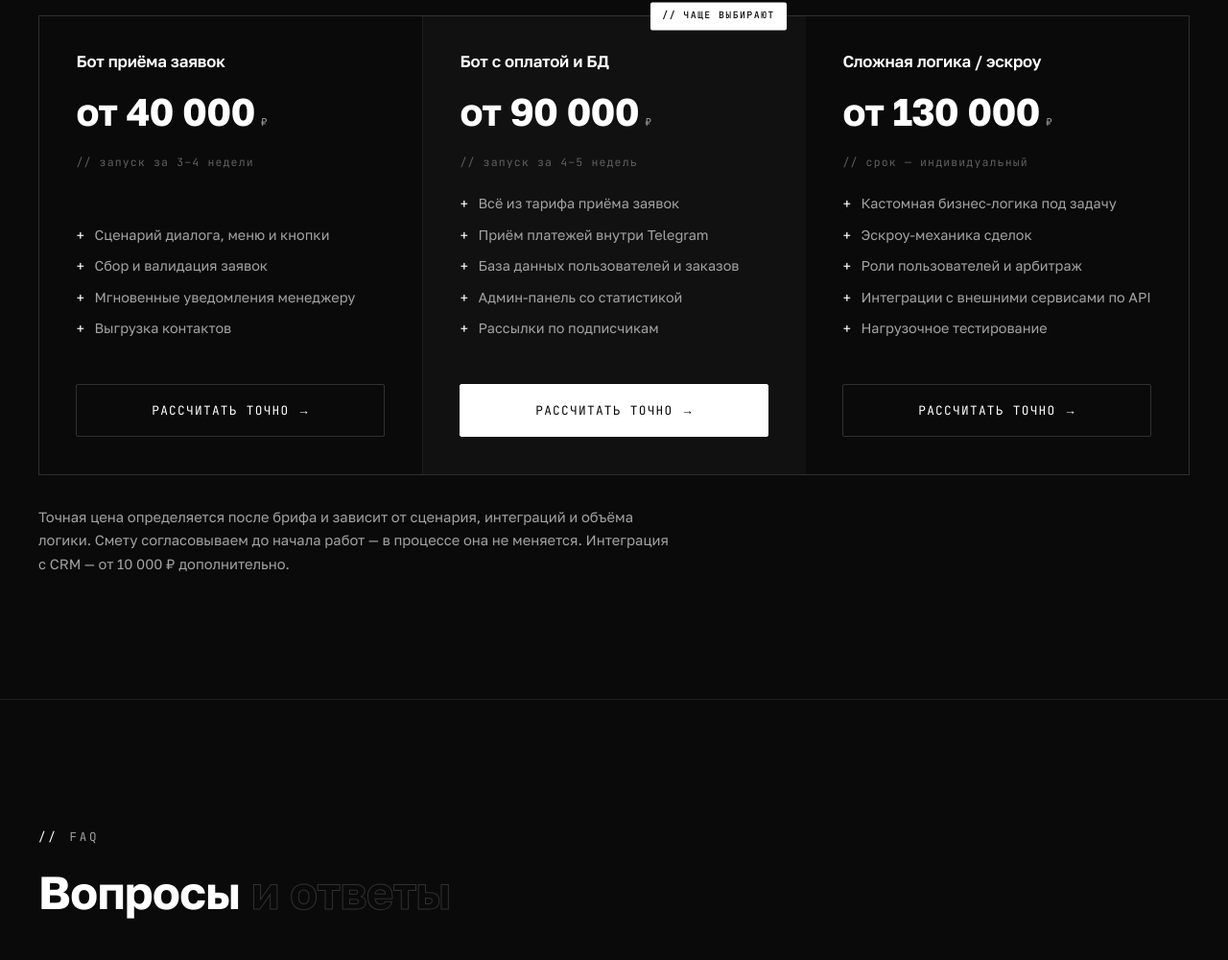
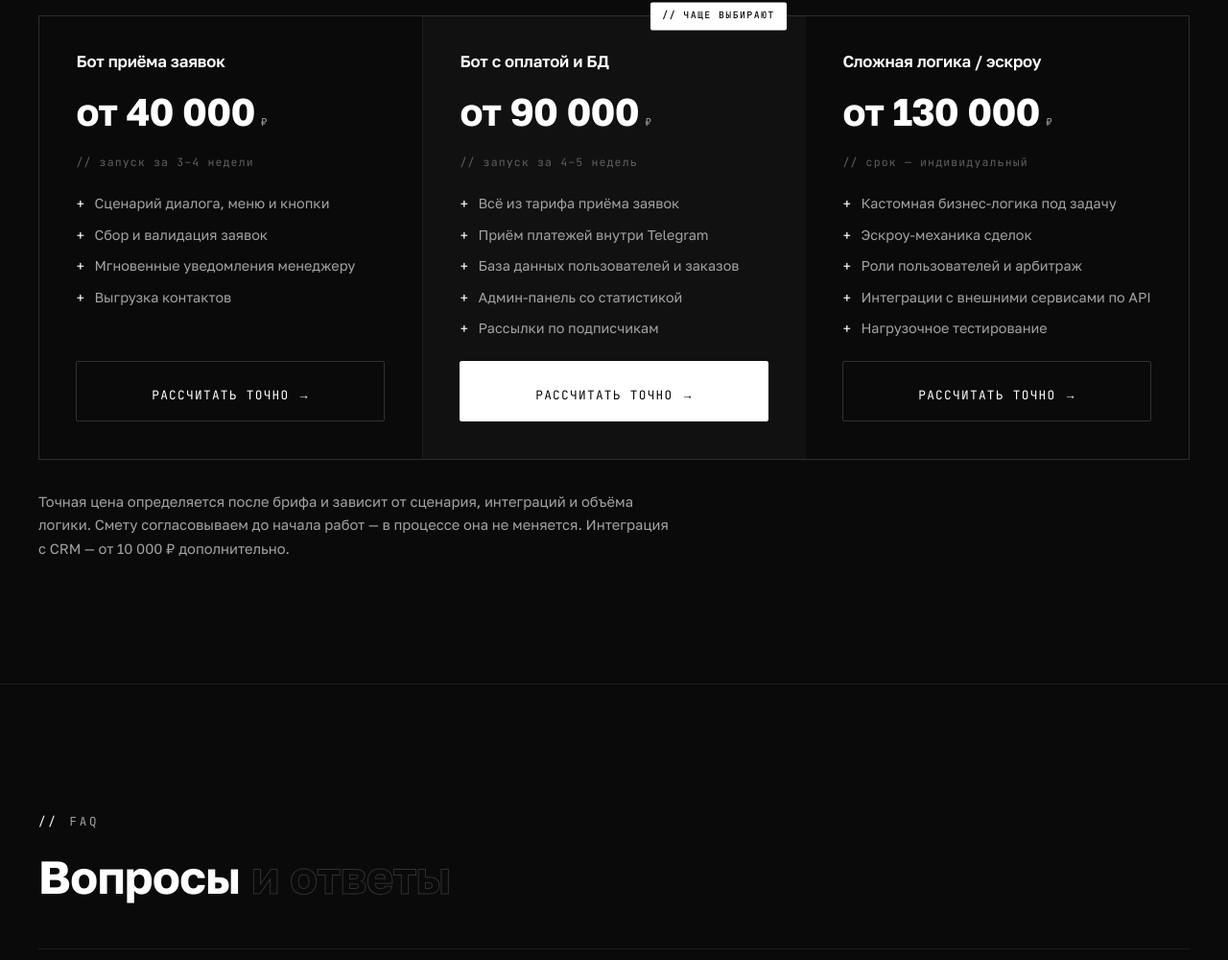
Before and after one commit to Ataro13/am-dev, a plain HTML site: page bots.html in a window 1280 px wide. Shown: the part 5046-6046 px from the top of the page at 96% size. Drawn offline with Linux system fonts and the light colour scheme; a web font is replaced by a local one.

Commit message:
fix: выравнивание текста описания в карточках тарифов поддержки

```diff
--- a/css/style.css
+++ b/css/style.css
@@ -761,7 +761,7 @@ html[data-theme="light"] .theme-toggle .icon-moon { display: block; }
   letter-spacing: 0.1em;
   color: var(--text-mute);
 }
-.price-list { display: flex; flex-direction: column; gap: 0.55rem; margin-top: auto; }
+.price-list { display: flex; flex-direction: column; gap: 0.55rem; }
 .price-list li {
   display: flex;
   gap: 0.65rem;
@@ -770,7 +770,7 @@ html[data-theme="light"] .theme-toggle .icon-moon { display: block; }
   font-size: 0.9rem;
 }
 .price-list li::before { content: "+"; font-family: var(--font-mono); color: var(--text); }
-.price-card .btn { margin-top: 1.5rem; justify-content: center; width: 100%; }
+.price-card .btn { margin-top: auto; padding-top: 1.5rem; justify-content: center; width: 100%; }
 .price-foot { color: var(--text-dim); font-size: 0.92rem; margin-top: 2rem; max-width: 72ch; }
 .price-foot p + p { margin-top: 0.6rem; }
 .price-cta {
```
